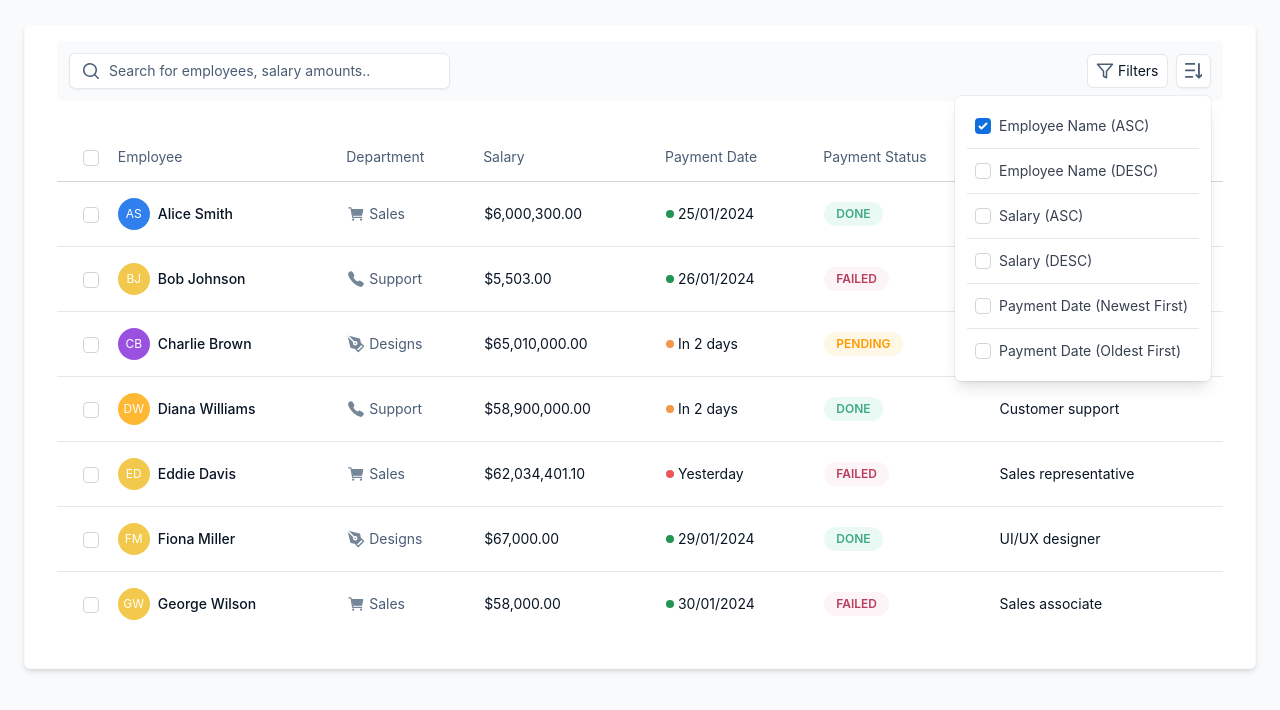
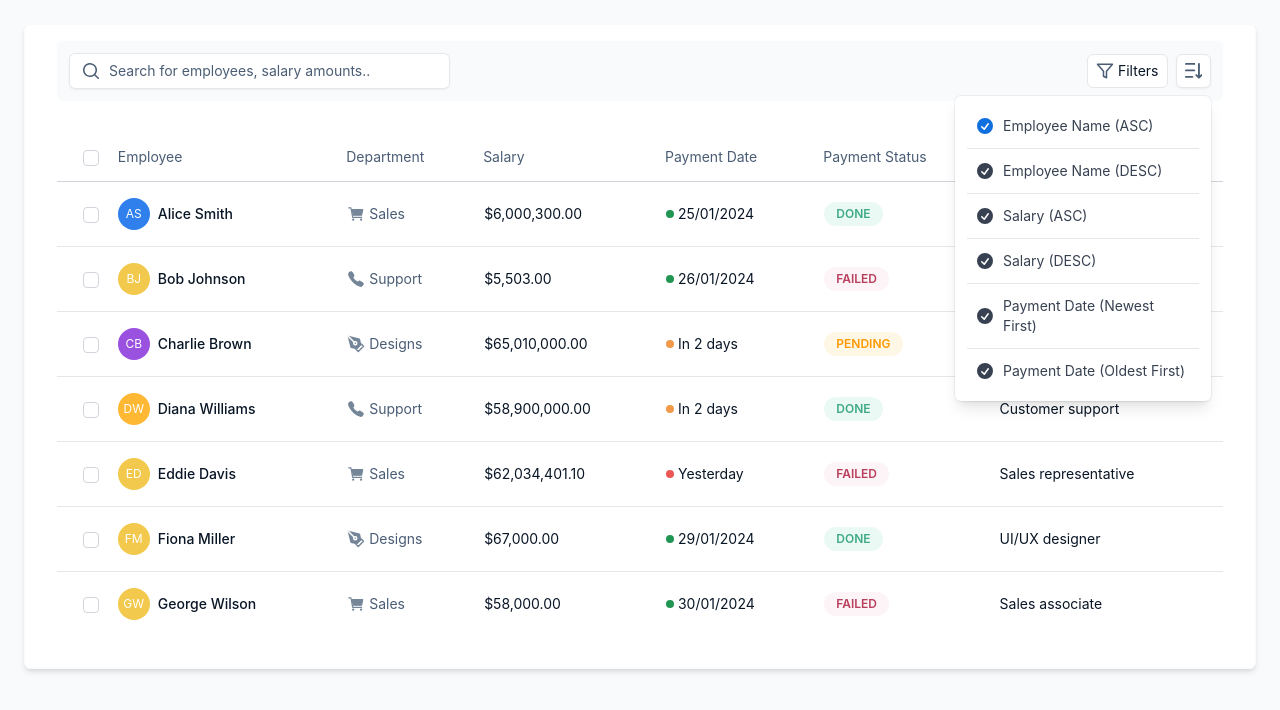
Before and after one commit to myat-hsu-mon/table-component-library, a React (Create React App) app: page / in a window 1280 px wide. Both pictures are taken after a click on the button 1193 px from the left and 70 px from the top of the page. Shown: the top 710 px of the page. Built offline with nearby package versions, Linux system fonts and the light colour scheme.

Commit message:
feat: SortableMenu component, unit test and storybook

```diff
--- a/src/components/SortableMenu/index.tsx
+++ b/src/components/SortableMenu/index.tsx
@@ -2,10 +2,10 @@ import React, { useEffect, useState } from "react";
 import { Menu, Transition } from "@headlessui/react";
 
 import { classNames } from "../../utils";
-import Checkbox from "../Checkbox";
 import { SortIcon } from "../../assets";
 
 import { Employee } from "../../interfaces";
+import { CheckCircleIcon } from "@heroicons/react/20/solid";
 
 type SortKey = "paymentDate" | "employeeName" | "salary";
 type SortOrder = "asc" | "desc";
@@ -80,16 +80,41 @@ export default function SortableMenu({
   }, [data, setSortedData, sortKey, sortOrder]);
 
   const handleSort = (option: SortOption) => {
-    console.log("handle sosrt", option.id, id);
     setId(option.id);
     setSortKey(option.key);
     setSortOrder(option.order);
   };
 
+  const renderSortingMenuItem = ({
+    active,
+    option,
+  }: {
+    active: boolean;
+    option: SortOption;
+  }) => (
+    <div className="py-0.5">
+      <div
+        className={classNames(
+          "my-1 flex w-full cursor-pointer items-center space-x-2 rounded-md px-2 py-1.5 text-left text-sm",
+          active ? "bg-gray-100 text-gray-dark" : "text-gray-700",
+        )}
+        onClick={() => handleSort(option)}
+      >
+        <CheckCircleIcon
+          className={`${id === option.id && "text-blue"} h-5 w-5`}
+        />
+        <span>{option.label}</span>
+      </div>
+    </div>
+  );
+
   return (
     <Menu as="div" className="relative inline-block text-left">
       <div>
-        <Menu.Button className="inline-flex w-full justify-center rounded-md border border-gray-200 bg-white p-2 text-sm font-medium text-gray-dark shadow-sm hover:bg-gray-50 focus:outline-none focus:ring-0">
+        <Menu.Button
+          data-testid="button"
+          className="inline-flex w-full justify-center rounded-md border border-gray-200 bg-white p-2 text-sm font-medium text-gray-dark shadow-sm hover:bg-gray-50 focus:outline-none focus:ring-0"
+        >
           <SortIcon />
         </Menu.Button>
       </div>
@@ -108,18 +133,7 @@ export default function SortableMenu({
             {sortOptions.map((option) => (
               <Menu.Item key={option.label}>
                 {({ active }) => (
-                  <div className="py-0.5">
-                    <div
-                      className={classNames(
-                        "my-1 flex w-full cursor-pointer items-center space-x-2 rounded-md px-2 py-1.5 text-left text-sm",
-                        active ? "bg-gray-100 text-gray-dark" : "text-gray-700",
-                      )}
-                      onClick={() => handleSort(option)}
-                    >
-                      <Checkbox checked={id === option.id} />
-                      <span>{option.label}</span>
-                    </div>
-                  </div>
+                  <>{renderSortingMenuItem({ option, active })}</>
                 )}
               </Menu.Item>
             ))}
```
Also changed, not shown: 2 other files (tests, documents, lock files or other folders).
